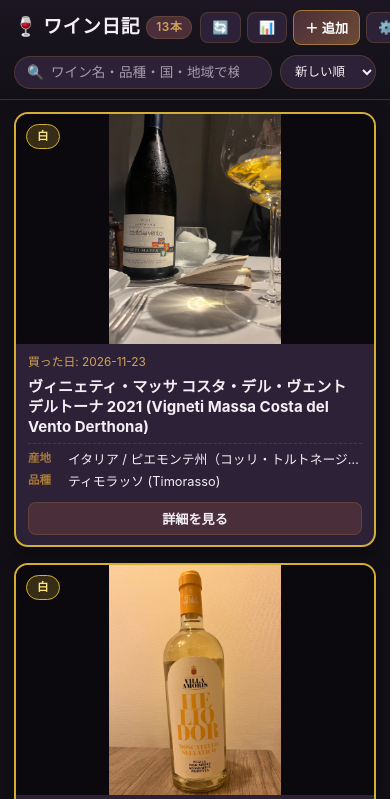
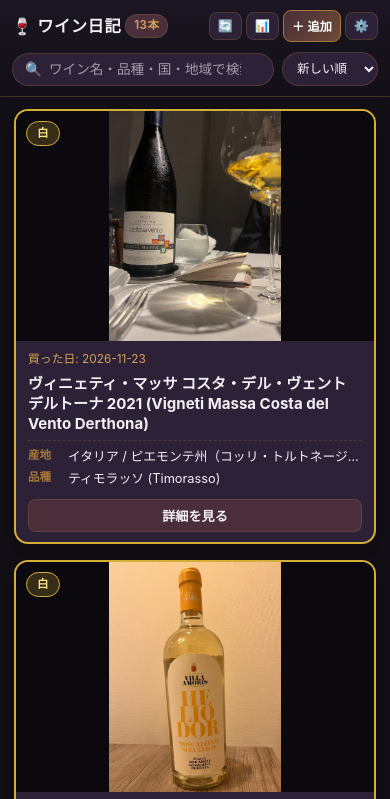
Before and after one commit to yasuto18/wine-log, a plain HTML site: page index.html in a window 390 px wide. Shown: the top 799 px of the page. Drawn offline with nearby package versions, Linux system fonts and the light colour scheme.

Commit message:
微修正

```diff
--- a/index.html
+++ b/index.html
@@ -2,7 +2,7 @@
 <html lang="ja">
 <head>
   <meta charset="UTF-8">
-  <meta name="viewport" content="width=device-width, initial-scale=1.0">
+  <meta name="viewport" content="width=device-width, initial-scale=1.0, maximum-scale=1.0, user-scalable=no">
   <title>ワイン日記</title>
   <link rel="apple-touch-icon" href="icon.png">
   <link rel="icon" href="icon.png">
@@ -28,7 +28,17 @@
       --rose-border: #e15b78; --rose-bg: rgba(225, 91, 120, 0.25); --rose-text: #fecdd3;
     }
 
-    * { box-sizing: border-box; margin: 0; padding: 0; }
+    * {
+      box-sizing: border-box;
+      margin: 0;
+      padding: 0;
+      -webkit-tap-highlight-color: transparent;
+    }
+
+    html, body {
+      max-width: 100%;
+      overflow-x: hidden;
+    }
 
     body {
       font-family: -apple-system, BlinkMacSystemFont, "Helvetica Neue", "Hiragino Kaku Gothic ProN", "Yu Gothic", sans-serif;
@@ -61,12 +71,12 @@
       display: flex;
       justify-content: space-between;
       align-items: center;
-      gap: 8px;
+      gap: 6px;
       width: 100%;
     }
 
     h1 {
-      font-size: 1.18rem;
+      font-size: 1.15rem;
       font-weight: 700;
       display: flex;
       align-items: center;
@@ -74,30 +84,31 @@
       white-space: nowrap;
       color: var(--text-main);
       letter-spacing: 0.03em;
+      min-width: 0;
     }
 
     .count-badge {
-      font-size: 0.74rem;
+      font-size: 0.72rem;
       font-weight: 600;
       background: var(--accent-wine);
       color: var(--accent-gold-light);
       border: 1px solid var(--border-subtle);
-      padding: 2px 9px;
+      padding: 2px 8px;
       border-radius: 999px;
       white-space: nowrap;
     }
 
     .header-actions {
       display: flex;
-      gap: 6px;
+      gap: 5px;
       align-items: center;
       flex-shrink: 0;
     }
 
     .btn {
-      padding: 7px 11px;
+      padding: 7px 10px;
       border-radius: 8px;
-      font-size: 0.82rem;
+      font-size: 0.8rem;
       font-weight: 600;
       cursor: pointer;
       border: 1px solid var(--border-subtle);
@@ -130,7 +141,14 @@
     }
     .btn:disabled { opacity: 0.5; cursor: not-allowed; }
 
-    .spin { animation: spin 0.8s linear infinite; }
+    @media (max-width: 400px) {
+      header { padding: 10px 12px; }
+      h1 { font-size: 1.02rem; gap: 4px; }
+      .header-actions { gap: 4px; }
+      .btn { padding: 6px 8px; font-size: 0.76rem; }
+    }
+
+    .spin { animation: spin 0.8s linear infinite; display: inline-block; }
     @keyframes spin { 100% { transform: rotate(360deg); } }
 
     /* 検索バー＆クイックフィルタードロワー */
@@ -382,7 +400,6 @@
     .detail-btn:hover { background-color: var(--accent-gold); color: #121016; }
 
     @media (max-width: 600px) {
-      header { padding: 10px 14px; }
       main { margin: 12px auto 40px; padding: 0 14px; }
       .wine-grid { gap: 16px; }
       .card-image-wrap { aspect-ratio: auto; height: 230px; }
@@ -415,7 +432,7 @@
     }
 
     .kpi-label { font-size: 0.72rem; color: var(--text-muted); margin-bottom: 4px; }
-    .kpi-value { font-size: 1.2rem; font-weight: 700; color: var(--accent-gold-light); }
+    .kpi-value { font-size: 1.15rem; font-weight: 700; color: var(--accent-gold-light); }
 
     .map-panel {
       background: var(--surface-card);
@@ -1212,7 +1229,6 @@
       setTimeout(() => { toast.style.display = "none"; }, duration);
     }
 
-    // トークン認証状態チェック
     function isTokenAuthenticated() {
       const cfg = getGitHubConfig();
       return Boolean(cfg.owner && cfg.repo && cfg.token);
@@ -1252,6 +1268,7 @@
         dashBtn.classList.remove("btn-active-nav");
         dashBtn.textContent = "📊";
       }
+      window.scrollTo({ top: 0, behavior: "instant" });
     }
 
     function openQuickFilter() {
@@ -1550,9 +1567,6 @@
       }
     }
 
-    // ==========================================
-    // ✏️ 既存ワインのインライン編集＆保存（トークン認証限定）
-    // ==========================================
     function enterEditMode() {
       if (!isTokenAuthenticated()) {
         alert("編集するには右上の「⚙️」からGitHubトークン認証を行ってください。");
@@ -1606,7 +1620,6 @@
         const target = currentList[idx];
         let newImagePath = target.image;
 
-        // 新しい写真が選択された場合のみ画像をアップロード＆旧画像削除
         const editFile = document.getElementById("editImage").files[0];
         if (editFile) {
           showToast("📸 新しい写真をアップロード中...");
@@ -1660,7 +1673,6 @@
         renderWines();
         if (currentView === "dashboard") initDashboard();
 
-        // 詳細モーダルを最新の表示に更新して閲覧モードに戻す
         openDetail(updatedWine.id);
         showToast("✅ 変更を保存しました！", 3500);
       } catch (err) {
@@ -1736,8 +1748,8 @@
       });
 
       filtered.sort((a, b) => currentSort === "newest"
-        ? b.purchaseDate.localeCompare(a.purchaseDate)
-        : a.purchaseDate.localeCompare(b.purchaseDate)
+        ? (b.purchaseDate || "").localeCompare(a.purchaseDate || "")
+        : (a.purchaseDate || "").localeCompare(b.purchaseDate || "")
       );
 
       document.getElementById("wineCount").textContent = `${filtered.length}本`;
@@ -1774,11 +1786,9 @@
 
       activeWineId = id;
 
-      // 必ず閲覧モードから開始
       document.getElementById("editWineForm").style.display = "none";
       document.getElementById("detailViewArea").style.display = "flex";
 
-      // トークン認証済みユーザーのみ編集・削除ボタンを表示
       const authFooter = document.getElementById("authActionFooter");
       authFooter.style.display = isTokenAuthenticated() ? "flex" : "none";
 
```
